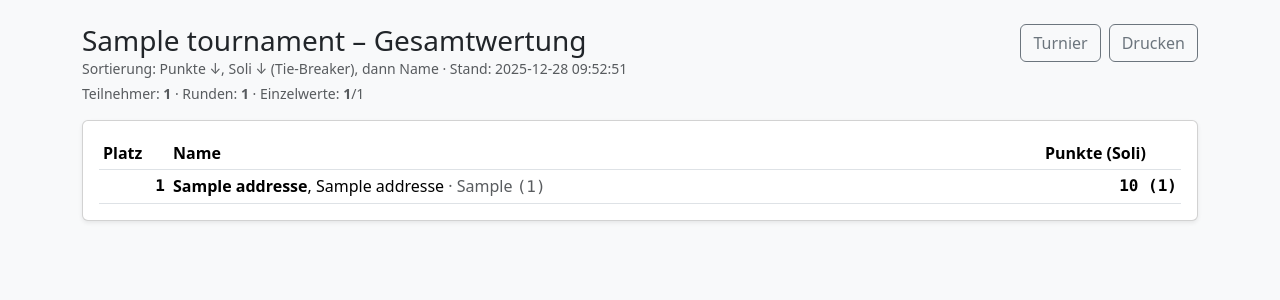
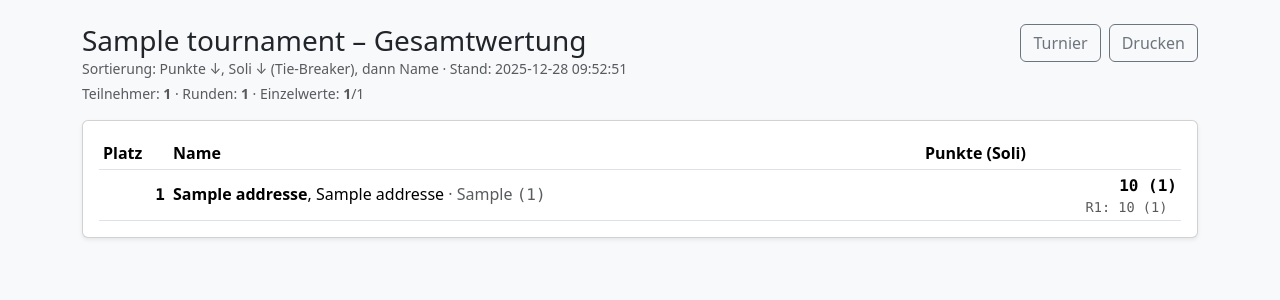
Before and after one commit to dieter6605/SchafkopfTurnier, a Flask app: page /tournaments/1/standings in a window 1280 px wide. Shown: the part 47-347 px from the top of the page. Run offline with Flask 3, Linux system fonts and the light colour scheme; tables that the repository leaves empty hold one stand-in row (values such as "Sample post").

Commit message:
Zusätzlich pro Runde Punkte und Soli zeigen

```diff
--- a/app/routes/tournaments/standings.py
+++ b/app/routes/tournaments/standings.py
@@ -15,7 +15,10 @@ def tournament_standings_overall(tournament_id: int):
     - Sum(points) je Spieler
     - Sum(soli) je Spieler
     - Platzierung nach points DESC, soli DESC, dann Name
-    UI/Druck: identisch zur Rundenwertung (Template: tournament_standings.html)
+
+    Phase 1:
+    - UI: zusätzlich pro Runde Punkte/Soli anzeigen (unter dem Gesamtwert)
+    - Druck: unverändert (weiterhin kompakt)
     """
     with db.connect() as con:
         t = _get_tournament(con, tournament_id)
@@ -46,6 +49,20 @@ def tournament_standings_overall(tournament_id: int):
 
         expected_scores = participants_count * rounds_count
 
+        # ✅ Rundenliste (für UI-Anzeige pro Runde)
+        rn_rows = db.q(
+            con,
+            """
+            SELECT DISTINCT round_no
+            FROM tournament_rounds
+            WHERE tournament_id=?
+            ORDER BY round_no ASC
+            """,
+            (tournament_id,),
+        )
+        round_numbers = [int(r["round_no"]) for r in rn_rows] if rn_rows else []
+
+        # ✅ Gesamtwertung (wie bisher)
         rows = db.q(
             con,
             """
@@ -73,6 +90,31 @@ def tournament_standings_overall(tournament_id: int):
             (tournament_id,),
         )
 
+        # ✅ Rundendetails je Teilnehmer holen (points/soli pro Runde)
+        # Erwartung: tournament_scores hat Spalte round_no (wie bei Rundenwertung üblich)
+        detail = db.q(
+            con,
+            """
+            SELECT tp_id, round_no,
+                   COALESCE(points, 0) AS points,
+                   COALESCE(soli, 0)   AS soli
+            FROM tournament_scores
+            WHERE tournament_id=?
+            """,
+            (tournament_id,),
+        )
+
+        by_tp: dict[int, dict[int, dict[str, int]]] = {}
+        for d in detail or []:
+            try:
+                tp_id = int(d["tp_id"])
+                rn = int(d["round_no"])
+                p = int(d["points"] or 0)
+                s = int(d["soli"] or 0)
+            except Exception:
+                continue
+            by_tp.setdefault(tp_id, {})[rn] = {"points": p, "soli": s}
+
         # Platzierung vergeben (gleiches Punkte+Soli => gleicher Platz)
         out: list[dict] = []
         last_key: tuple[int, int] | None = None
@@ -81,6 +123,7 @@ def tournament_standings_overall(tournament_id: int):
 
         for r in rows:
             idx += 1
+            tp_id = int(r["tp_id"])
             p = int(r["points"] or 0)
             s = int(r["soli"] or 0)
             key = (p, s)
@@ -97,6 +140,8 @@ def tournament_standings_overall(tournament_id: int):
                     "wohnort": r["wohnort"],
                     "points": p,
                     "soli": s,
+                    # ✅ neu: je Runde Werte (kann leer sein)
+                    "rounds": by_tp.get(tp_id, {}),
                 }
             )
 
@@ -108,5 +153,6 @@ def tournament_standings_overall(tournament_id: int):
         rounds_count=rounds_count,
         scores_count=scores_count,
         expected_scores=expected_scores,
+        round_numbers=round_numbers,  # ✅ neu
         now=_now_local_iso(),
     )
--- a/app/templates/tournament_standings.html
+++ b/app/templates/tournament_standings.html
@@ -32,10 +32,10 @@
       align-items: baseline;
       gap: 4mm;
 
-      font-size: 12.0pt;     /* ✅ größer (vorher 9.5pt) */
-      line-height: 1.25;     /* ✅ luftiger */
-      padding: 1.6mm 0;      /* ✅ etwas mehr Abstand */
-      border-bottom: 1.2px solid #bbb; /* ✅ besserer Kontrast */
+      font-size: 12.0pt;
+      line-height: 1.25;
+      padding: 1.6mm 0;
+      border-bottom: 1.2px solid #bbb;
       color: #000;
     }
 
@@ -44,6 +44,22 @@
     .sk-ps    { white-space: nowrap; font-weight: 800; text-align: right; }
 
     .sk-muted { color: #000; font-weight: 500; }
+  }
+
+  /* ✅ UI: Rundendetails kompakt/lesbar */
+  .sk-rounds {
+    margin-top: .15rem;
+    font-size: .85rem;
+    line-height: 1.15;
+    color: rgba(0,0,0,.65);
+    white-space: normal;
+  }
+  .sk-rounds .sk-r {
+    display: inline-block;
+    margin-right: .6rem;
+  }
+  .sk-rounds .sk-miss {
+    opacity: .55;
   }
 </style>
 
@@ -91,7 +107,7 @@
             <tr>
               <th style="width:70px;">Platz</th>
               <th>Name</th>
-              <th style="width:140px;">Punkte (Soli)</th>
+              <th style="width:260px;">Punkte (Soli)</th>
             </tr>
           </thead>
           <tbody>
@@ -103,8 +119,22 @@
                   <span class="text-muted">· {{ r.wohnort }}</span>
                   <span class="text-muted sk-mono"> ({{ r.player_no }})</span>
                 </td>
-                <td class="sk-mono fw-bold text-end">
-                  {{ r.points }} ({{ r.soli }})
+                <td class="sk-mono text-end">
+                  <div class="fw-bold">{{ r.points }} ({{ r.soli }})</div>
+
+                  {# ✅ Phase 1: je Runde anzeigen (nur UI) #}
+                  {% if round_numbers is defined and round_numbers and r.rounds is defined %}
+                    <div class="sk-rounds sk-mono text-end">
+                      {% for rn in round_numbers %}
+                        {% set rr = r.rounds.get(rn) %}
+                        {% if rr %}
+                          <span class="sk-r">R{{ rn }}: {{ rr.points }} ({{ rr.soli }})</span>
+                        {% else %}
+                          <span class="sk-r sk-miss">R{{ rn }}: —</span>
+                        {% endif %}
+                      {% endfor %}
+                    </div>
+                  {% endif %}
                 </td>
               </tr>
             {% endfor %}
@@ -115,7 +145,7 @@
   </div>
 </div>
 
-{# Druckansicht: 2 Spalten, kompakt #}
+{# Druckansicht: 2 Spalten, kompakt (unverändert) #}
 <div class="print-only">
   <div class="sk-print-title">
     <h2>{{ t.title }}</h2>
```
